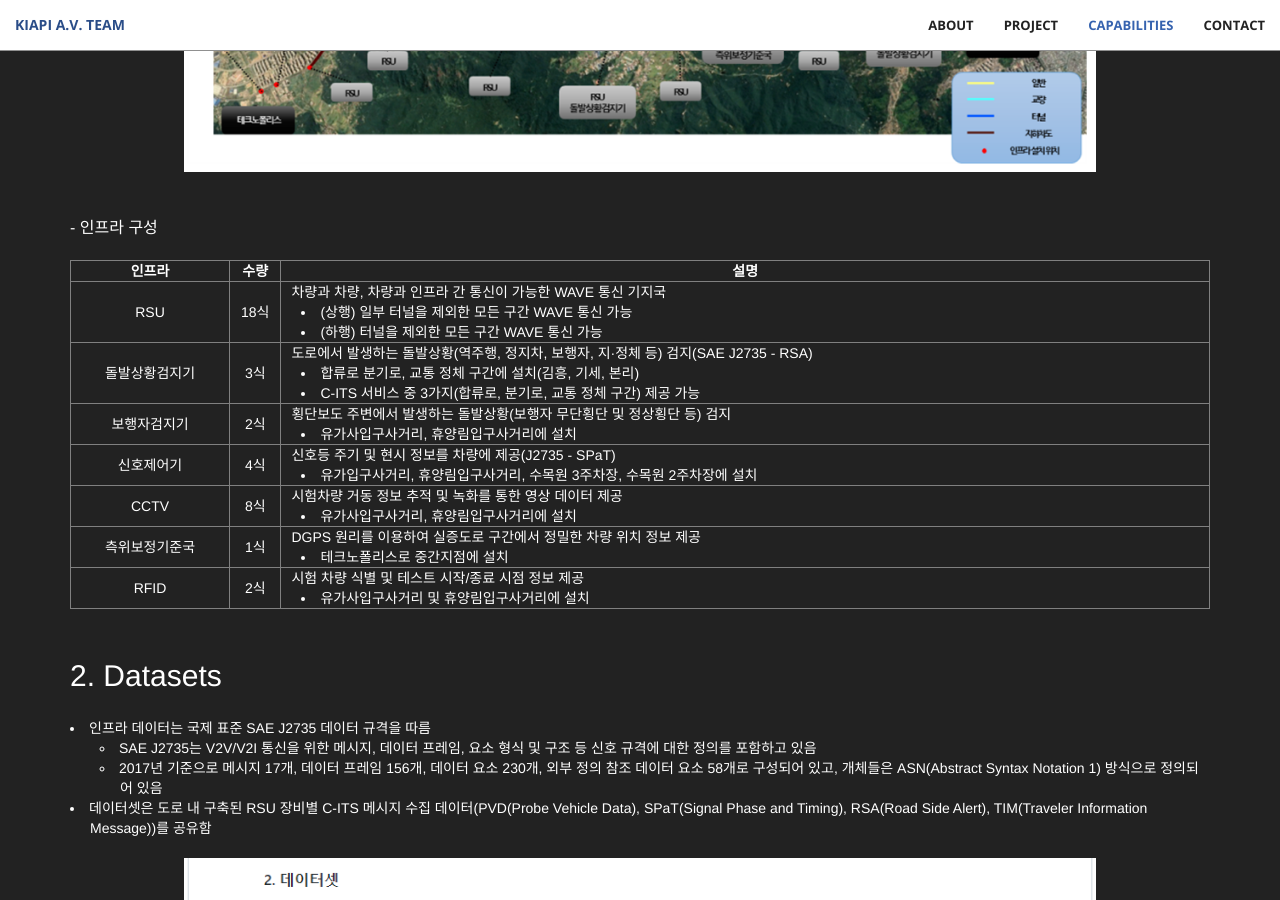
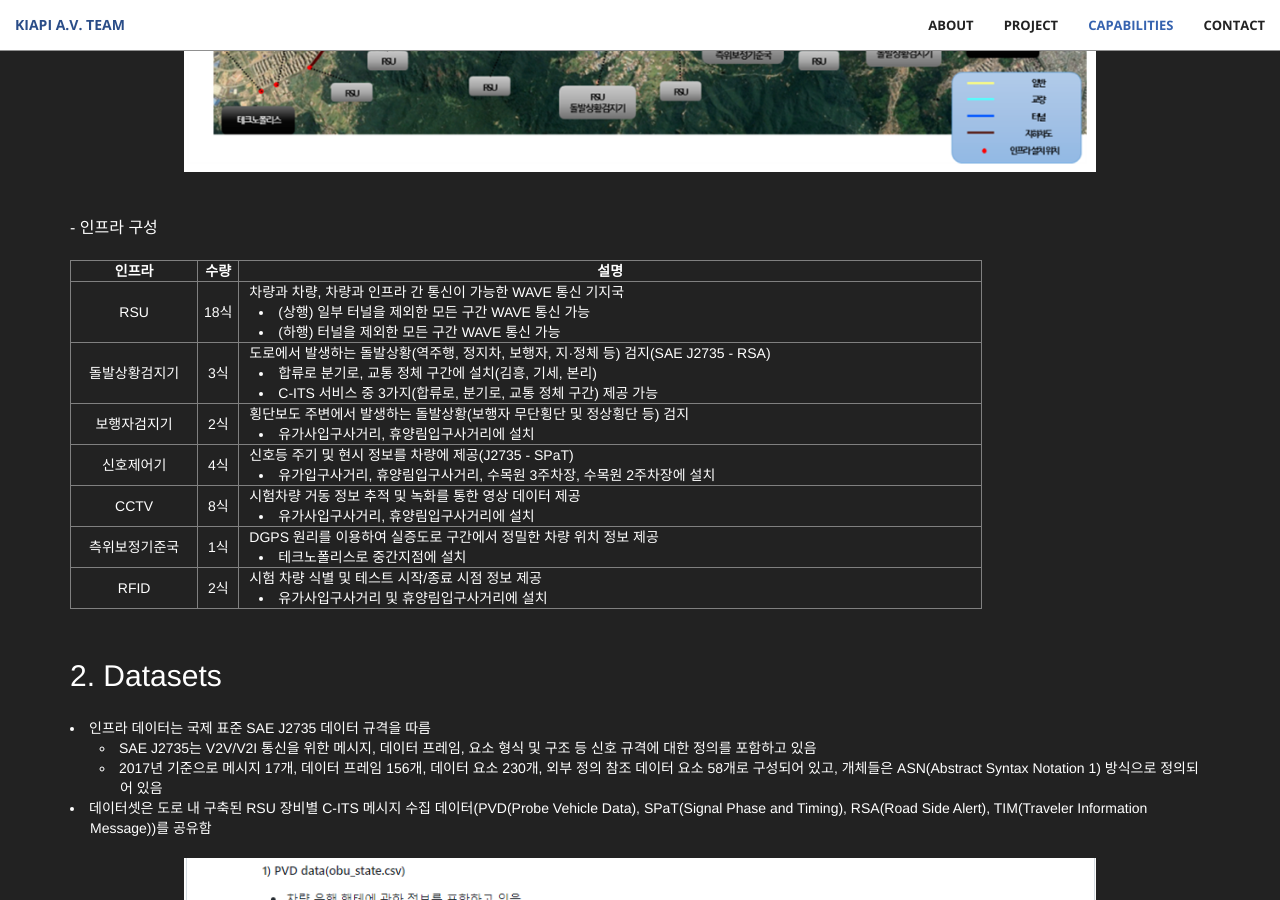
Before and after one commit to Yunhyeongseok-kiapi/kiapi_mulitagent.github.io, a Jekyll site: the page built from docs/index.html, in a window 1280 px wide and 900 px high, scrolled down 2992 px. Built offline with Jekyll 4.4.1, drawn with Linux system fonts in a browser that asks for light colours.

Commit message:
Update aside.html

```diff
--- a/docs/_includes/aside.html
+++ b/docs/_includes/aside.html
@@ -28,7 +28,7 @@
             <p style="text-align: left;">
               <br/> - 인프라 구성
             </p>
-            <table width="100%" border="1px solid #444444" border-collapse="collapse">
+            <table width="80%" border="1px solid #444444" border-collapse="collapse">
               <thead>
                 <th border="1px solid #444444" padding="10ox" style="text-align: center">인프라</th>
                 <th border="1px solid #444444" padding="10ox" style="text-align: center">수량</th>
@@ -120,7 +120,6 @@
                 </li>
               </u1>
             </p>
-            <p><img src="img/dataset.PNG" width="80%" height="80%" align="center"></p>
             <p><img src="img/pvd_data.PNG" width="80%" height="80%" align="center"></p>
             <p><img src="img/spat_data.PNG" width="80%" height="80%" align="center"></p>
             <p><img src="img/rsa_data.PNG" width="80%" height="80%" align="center"></p>
```
